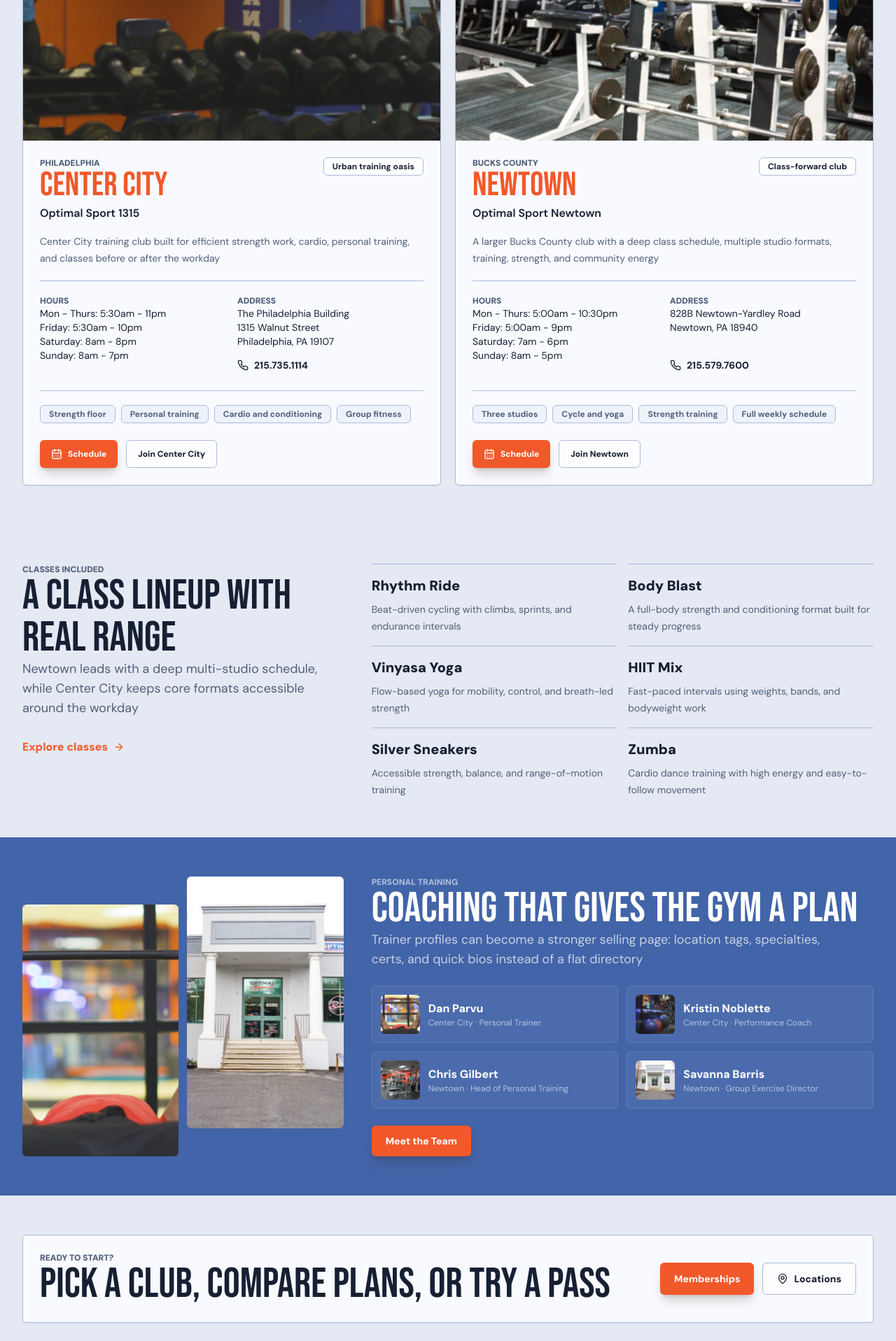
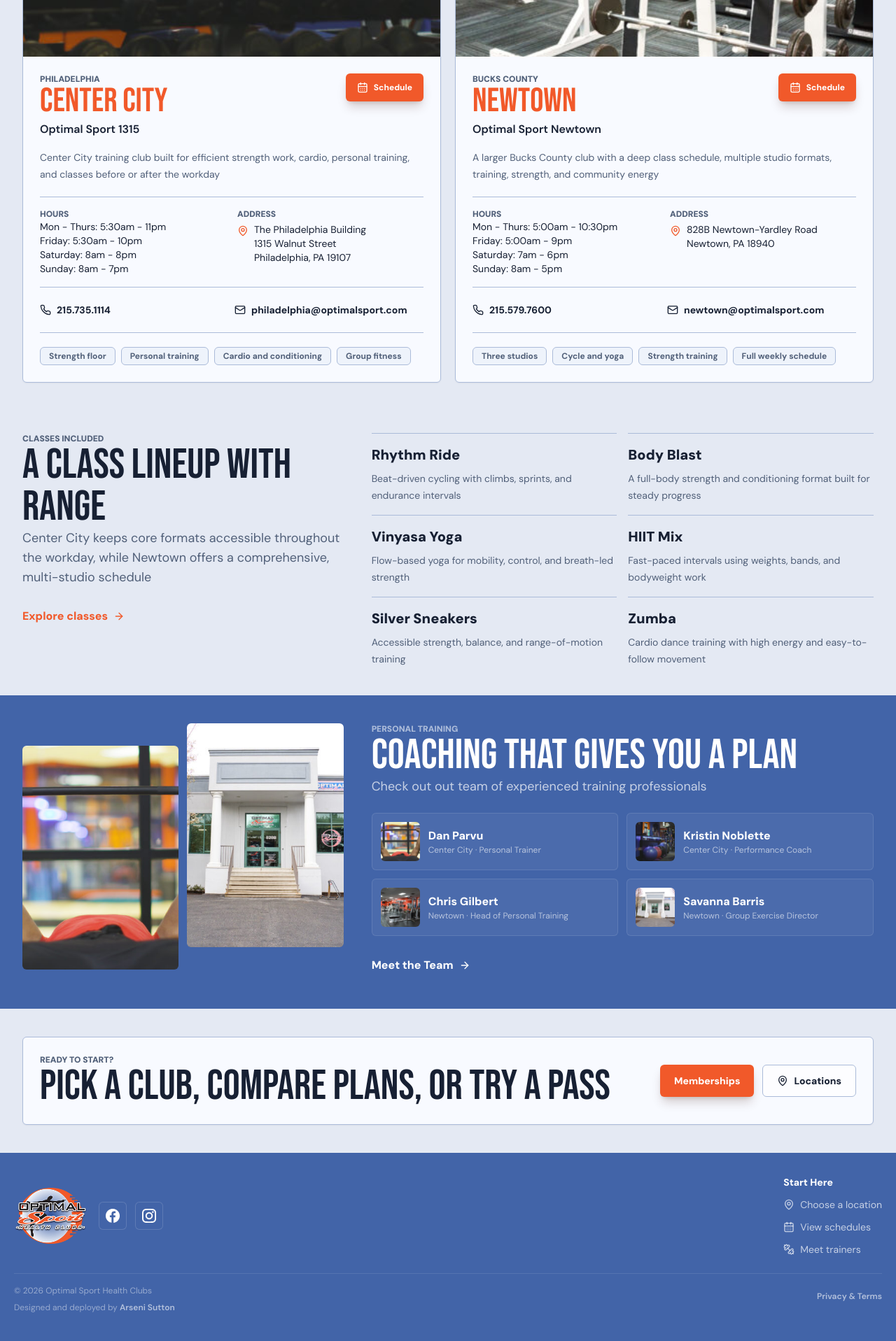
Before and after one commit to asuttt/Optimal-Sports, a React (Vite) app: page / in a window 1280 px wide. Shown: the part 880-2797 px from the top of the page at 70% size. Built offline with nearby package versions, Linux system fonts and the light colour scheme; the HTML template or start-up script is replaced by a standard one.

Commit message:
Refine Home Page Layout, Footer, & Global Spacing

```diff
--- a/src/components/layout/PublicLayout.tsx
+++ b/src/components/layout/PublicLayout.tsx
@@ -1,4 +1,4 @@
-import { ReactNode, useEffect, useState } from 'react';
+import { type MouseEvent, type ReactNode, useEffect, useLayoutEffect, useState } from 'react';
 import { Link, NavLink, useLocation } from 'react-router-dom';
 import { CalendarDays, Dumbbell, MapPin, Menu, Ticket } from 'lucide-react';
 import { Sheet, SheetContent, SheetTrigger } from '@/components/ui/sheet';
@@ -24,9 +24,19 @@ export default function PublicLayout({ children }: { children: ReactNode }) {
   const location = useLocation();
   const [open, setOpen] = useState(false);
 
-  useEffect(() => {
+  const handleSamePageClick = (event: MouseEvent<HTMLAnchorElement>, to: string) => {
+    if (location.pathname !== to) return;
+
+    event.preventDefault();
     setOpen(false);
+    window.scrollTo({ top: 0, left: 0, behavior: 'smooth' });
+  };
+
+  useLayoutEffect(() => {
+    setOpen(false);
+    document.documentElement.style.scrollBehavior = 'auto';
     window.scrollTo({ top: 0, left: 0, behavior: 'auto' });
+    document.documentElement.style.scrollBehavior = '';
   }, [location.pathname]);
 
   useEffect(() => {
@@ -39,6 +49,7 @@ export default function PublicLayout({ children }: { children: ReactNode }) {
         <NavLink
           key={item.to}
           to={item.to}
+          onClick={(event) => handleSamePageClick(event, item.to)}
           className={({ isActive }) =>
             `site-nav-link ${isActive ? 'site-nav-link-active' : ''}`
           }
@@ -55,6 +66,7 @@ export default function PublicLayout({ children }: { children: ReactNode }) {
         <NavLink
           key={item.to}
           to={item.to}
+          onClick={(event) => handleSamePageClick(event, item.to)}
           className={({ isActive }) =>
             `site-nav-link ${isActive ? 'site-nav-link-active' : ''}`
           }
@@ -69,17 +81,17 @@ export default function PublicLayout({ children }: { children: ReactNode }) {
     <div className="min-h-screen bg-os-paper text-os-ink">
       <header className="sticky top-0 z-50 border-b border-white/10 bg-os-black text-white lg:h-24">
         <div className="relative mx-auto flex max-w-7xl items-center justify-between px-5 py-3 lg:h-full lg:px-8 lg:py-0">
-          <Link to="/" className="flex items-center gap-3 lg:-mb-7 lg:mt-2 lg:self-start">
-            <img src={logo} alt="Optimal Sport Health Clubs" className="h-16 w-auto object-contain lg:h-24 lg:drop-shadow-2xl" />
+          <Link to="/" onClick={(event) => handleSamePageClick(event, '/')} className="flex cursor-pointer items-center gap-3 lg:-mb-7 lg:mt-2 lg:self-start">
+            <img src={logo} alt="Optimal Sport Health Clubs" draggable={false} className="h-16 w-auto select-none object-contain lg:h-24 lg:drop-shadow-2xl" />
           </Link>
 
           <div className="hidden items-center gap-8 lg:flex">
             <nav className="flex items-center gap-7">{desktopLinks}</nav>
             <div className="flex items-center gap-3 border-l border-white/15 pl-6">
-              <Link to="/schedule" className="icon-cta" aria-label="Schedule">
-                <CalendarDays className="h-5 w-5" />
+              <Link to="/schedule" onClick={(event) => handleSamePageClick(event, '/schedule')} className="icon-cta nav-icon-cta" aria-label="Schedule">
+                <CalendarDays className="h-4 w-4" />
               </Link>
-              <Link to="/memberships" className="site-button site-button-small">
+              <Link to="/memberships" onClick={(event) => handleSamePageClick(event, '/memberships')} className="site-button site-button-small">
                 Join
               </Link>
             </div>
@@ -93,14 +105,14 @@ export default function PublicLayout({ children }: { children: ReactNode }) {
             </SheetTrigger>
             <SheetContent side="right" className="border-l border-white/10 bg-os-black p-0 text-white">
               <div className="border-b border-white/10 p-5">
-                <img src={logo} alt="Optimal Sport Health Clubs" className="h-16 object-contain" />
+                <img src={logo} alt="Optimal Sport Health Clubs" draggable={false} className="h-16 select-none object-contain" />
               </div>
               <nav className="flex flex-col gap-1 p-5">{mobileLinks}</nav>
               <div className="grid gap-3 p-5">
-                <Link to="/schedule" className="site-button justify-center">
+                <Link to="/schedule" onClick={(event) => handleSamePageClick(event, '/schedule')} className="site-button justify-center">
                   View Schedule
                 </Link>
-                <Link to="/memberships" className="site-button-secondary justify-center">
+                <Link to="/memberships" onClick={(event) => handleSamePageClick(event, '/memberships')} className="site-button-secondary justify-center">
                   Memberships
                 </Link>
               </div>
@@ -109,16 +121,13 @@ export default function PublicLayout({ children }: { children: ReactNode }) {
         </div>
       </header>
 
-      <main>{children}</main>
+      <main key={location.pathname} className="page-transition">{children}</main>
 
-      <footer className="bg-os-black px-5 py-10 text-white">
-        <div className="mx-auto grid max-w-7xl gap-8 md:grid-cols-[1.5fr_1fr_1fr]">
-          <div>
-            <img src={logo} alt="Optimal Sport Health Clubs" className="h-20 object-contain" />
-            <p className="mt-4 max-w-md text-sm leading-6 text-white/70">
-              Serious fitness, strong coaching, and two Philadelphia-area clubs built around the way members actually train
-            </p>
-            <div className="mt-5 flex gap-3">
+      <footer className="bg-os-black px-5 py-8 text-white">
+        <div className="mx-auto grid max-w-7xl gap-6 md:grid-cols-[1.5fr_1fr]">
+          <div className="flex flex-wrap items-center gap-4">
+            <img src={logo} alt="Optimal Sport Health Clubs" draggable={false} className="h-20 select-none object-contain" />
+            <div className="flex gap-3">
               <a href="https://www.facebook.com/OptimalSport1315" target="_blank" rel="noopener noreferrer" aria-label="Facebook" className="social-link">
                 <span className="social-icon" style={{ maskImage: `url(${fbIcon})`, WebkitMaskImage: `url(${fbIcon})` }} />
               </a>
@@ -127,21 +136,15 @@ export default function PublicLayout({ children }: { children: ReactNode }) {
               </a>
             </div>
           </div>
-          <div className="space-y-3 text-sm text-white/70">
+          <div className="space-y-3 text-sm text-white/70 md:justify-self-end">
             <h2 className="footer-heading">Start Here</h2>
             <Link to="/locations" className="footer-link"><MapPin className="h-4 w-4" /> Choose a location</Link>
             <Link to="/schedule" className="footer-link"><CalendarDays className="h-4 w-4" /> View schedules</Link>
             <Link to="/training" className="footer-link"><Dumbbell className="h-4 w-4" /> Meet trainers</Link>
           </div>
-          <div className="space-y-3 text-sm text-white/70">
-            <h2 className="footer-heading">Membership</h2>
-            <Link to="/memberships" className="footer-link"><Ticket className="h-4 w-4" /> Compare plans</Link>
-            <a href="tel:+12157351114" className="footer-link">Center City: 215.735.1114</a>
-            <a href="tel:+12155797600" className="footer-link">Newtown: 215.579.7600</a>
-          </div>
         </div>
-        <div className="mx-auto mt-8 flex max-w-7xl flex-col gap-3 border-t border-white/10 pt-5 text-xs text-white/45 sm:flex-row sm:justify-between">
-          <div className="space-y-1">
+        <div className="mx-auto mt-6 flex max-w-7xl flex-col gap-3 border-t border-white/10 pt-4 text-xs text-white/45 sm:flex-row sm:justify-between">
+          <div className="space-y-0">
             <p>© {new Date().getFullYear()} Optimal Sport Health Clubs</p>
             <p>
               Designed and deployed by{' '}
--- a/src/index.css
+++ b/src/index.css
@@ -33,10 +33,6 @@
     @apply border-border;
   }
 
-  html {
-    scroll-behavior: smooth;
-  }
-
   body {
     @apply bg-os-paper text-os-ink antialiased;
     font-family: 'DM Sans', sans-serif;
@@ -59,6 +55,10 @@
 }
 
 @layer components {
+  .page-transition {
+    animation: page-fade-in 240ms ease-out both;
+  }
+
   .site-nav-link {
     @apply relative inline-flex min-h-[44px] items-center text-sm font-bold text-white/70 transition-colors hover:text-white;
   }
@@ -98,22 +98,22 @@
     @apply justify-center border border-white/15 px-3 text-white hover:border-[#F1592A] hover:bg-[#F1592A];
   }
 
+  .nav-icon-cta {
+    @apply h-10 min-h-10 w-10 px-0 py-0;
+  }
+
   .social-link {
-    @apply flex h-10 w-10 items-center justify-center rounded-md border border-transparent bg-white text-os-ink transition duration-200 ease-out hover:-translate-y-0.5 hover:border-[#F1592A] hover:bg-white hover:shadow-lg hover:shadow-orange-950/20 active:translate-y-0;
+    @apply flex h-10 w-10 items-center justify-center rounded-md border border-white/15 bg-[#4264A8] text-white transition duration-200 ease-out hover:-translate-y-0.5 hover:border-[#F1592A] hover:bg-[#F1592A] hover:shadow-lg hover:shadow-orange-950/20 active:translate-y-0;
   }
 
   .social-icon {
-    @apply block h-5 w-5 bg-os-ink transition duration-200 ease-out;
+    @apply block h-5 w-5 bg-white transition duration-200 ease-out;
     mask-position: center;
     mask-repeat: no-repeat;
     mask-size: contain;
     -webkit-mask-position: center;
     -webkit-mask-repeat: no-repeat;
     -webkit-mask-size: contain;
-  }
-
-  .social-link:hover .social-icon {
-    background-color: #F1592A;
   }
 
   .footer-heading {
@@ -126,15 +126,19 @@
 
   .section-shell,
   .page-shell {
-    @apply mx-auto max-w-7xl px-5 py-14 lg:px-8;
+    @apply mx-auto max-w-7xl px-5 py-10 lg:px-8;
+  }
+
+  .home-section {
+    @apply py-10;
   }
 
   .page-shell {
-    @apply space-y-14;
+    @apply space-y-10;
   }
 
   .hero-section {
-    @apply relative min-h-[680px] overflow-hidden bg-os-black;
+    @apply relative min-h-[500px] overflow-hidden bg-os-black;
   }
 
   .hero-image {
@@ -147,7 +151,7 @@
   }
 
   .hero-content {
-    @apply relative z-10 mx-auto flex min-h-[680px] max-w-7xl flex-col justify-center px-5 py-24 text-white lg:px-8;
+    @apply relative z-10 mx-auto flex min-h-[500px] max-w-7xl flex-col justify-start px-5 pb-16 pt-20 text-white sm:pt-24 lg:px-8;
   }
 
   .hero-title,
@@ -200,7 +204,7 @@
   }
 
   .split-hero {
-    @apply grid items-center gap-8 lg:grid-cols-[0.95fr_1.05fr];
+    @apply grid items-start gap-8 border-b border-os-line pb-10 lg:grid-cols-[0.95fr_1.05fr];
   }
 
   .split-hero img {
@@ -286,8 +290,20 @@
     @apply relative mt-5 inline-flex min-h-[44px] items-center gap-2 font-extrabold text-os-orange transition duration-200 ease-out after:absolute after:bottom-1 after:left-0 after:h-0.5 after:w-full after:origin-left after:scale-x-0 after:bg-[#F1592A] after:transition-transform after:duration-200 hover:translate-x-1 hover:text-os-ink hover:after:scale-x-100;
   }
 
+  .text-link-dark {
+    @apply text-white hover:text-os-orange;
+  }
+
   .contact-link {
     @apply relative inline-flex w-fit justify-self-start min-h-[32px] items-center gap-2 font-bold text-os-ink transition duration-200 ease-out after:absolute after:bottom-0 after:left-0 after:h-0.5 after:w-full after:origin-left after:scale-x-0 after:bg-[#F1592A] after:transition-transform after:duration-200 hover:translate-x-1 hover:text-os-orange hover:after:scale-x-100;
+  }
+
+  .address-map-link {
+    @apply mt-1 grid w-fit grid-cols-[auto_1fr] gap-2 text-os-ink transition duration-200 ease-out hover:translate-x-1 hover:text-os-orange;
+  }
+
+  .address-map-link span span {
+    @apply block;
   }
 
   .credit-link {
@@ -303,11 +319,11 @@
   }
 
   .image-stack img {
-    @apply h-[360px] w-full rounded-md object-cover;
+    @apply h-[320px] w-full rounded-md object-cover;
   }
 
   .image-stack img:first-child {
-    @apply mt-10;
+    @apply mt-8;
   }
 
   .trainer-mini {
@@ -541,3 +557,19 @@
     }
   }
 }
+
+@keyframes page-fade-in {
+  from {
+    opacity: 0;
+  }
+
+  to {
+    opacity: 1;
+  }
+}
+
+@media (prefers-reduced-motion: reduce) {
+  .page-transition {
+    animation: none;
+  }
+}
--- /dev/null
+++ b/src/lib/mapLinks.ts
@@ -0,0 +1,31 @@
+export function isAppleMapsPlatform() {
+  if (typeof navigator === 'undefined') return false;
+
+  const platform = navigator.platform.toLowerCase();
+  const userAgent = navigator.userAgent.toLowerCase();
+  const isIOS = /iphone|ipad|ipod/.test(userAgent);
+  const isMac = platform.includes('mac');
+  const isIPadOSDesktopMode = isMac && navigator.maxTouchPoints > 1;
+
+  return isIOS || isMac || isIPadOSDesktopMode;
+}
+
+export function getMapUrls(address: string, appleMapsUrl?: string) {
+  const query = encodeURIComponent(address);
+
+  return {
+    apple: appleMapsUrl ?? `https://maps.apple.com/?q=${query}`,
+    google: `https://maps.google.com/?q=${query}`,
+  };
+}
+
+export function openAppleMapsOnApplePlatform(
+  event: React.MouseEvent<HTMLAnchorElement>,
+  address: string,
+  appleMapsUrl?: string
+) {
+  if (!isAppleMapsPlatform()) return;
+
+  event.preventDefault();
+  window.location.assign(getMapUrls(address, appleMapsUrl).apple);
+}
--- a/src/pages/PublicHomePage.tsx
+++ b/src/pages/PublicHomePage.tsx
@@ -1,6 +1,7 @@
 import { Link } from 'react-router-dom';
-import { ArrowRight, CalendarDays, MapPin, Phone } from 'lucide-react';
+import { ArrowRight, CalendarDays, Mail, MapPin, Phone } from 'lucide-react';
 import { locations, siteImages, classes, trainers } from '@/data/optimalSite';
+import { getMapUrls, openAppleMapsOnApplePlatform } from '@/lib/mapLinks';
 
 export default function PublicHomePage() {
   return (
@@ -14,14 +15,10 @@ export default function PublicHomePage() {
           <p className="hero-copy">
             Serious fitness, strong coaching, and two Philadelphia-area clubs built around the way members actually train
           </p>
-          <div className="flex flex-wrap gap-3">
-            <Link to="/locations" className="site-button">Choose Your Club</Link>
-            <Link to="/schedule" className="site-button-secondary bg-white/10 text-white hover:bg-white/20">View Schedule</Link>
-          </div>
         </div>
       </section>
 
-      <section className="section-shell -mt-10 relative z-10">
+      <section className="section-shell home-section relative z-10 pt-10">
         <div className="location-grid">
           {locations.map((location) => (
             <article key={location.id} className="location-card">
@@ -33,10 +30,13 @@ export default function PublicHomePage() {
                     <h2 className="display-sm text-os-orange">{location.shortName}</h2>
                     <p className="mt-1 font-semibold">{location.name}</p>
                   </div>
-                  <span className="tag">{location.badge}</span>
+                  <Link to={`/schedule?location=${location.id}`} className="site-button site-button-small">
+                    <CalendarDays className="h-4 w-4" /> Schedule
+                  </Link>
                 </div>
                 <p className="mt-4 text-sm leading-6 text-os-muted">{location.summary}</p>
-                <div className="mt-5 grid gap-4 border-y border-os-line py-5 text-sm md:grid-cols-2">
+                <div className="mt-5 border-y border-os-line py-4 text-sm">
+                  <div className="grid gap-4 md:grid-cols-2">
                     <div>
                       <p className="mini-label">Hours</p>
                       <p>{location.hours[0]}</p>
@@ -46,19 +46,31 @@ export default function PublicHomePage() {
                     </div>
                     <div>
                       <p className="mini-label">Address</p>
-                    {location.address.map((line) => <p key={line}>{line}</p>)}
-                    {location.id === 'newtown' ? <p aria-hidden="true">&nbsp;</p> : null}
-                    <a href={`tel:+1${location.phone.replace(/\D/g, '')}`} className="contact-link mt-2">
+                      <a
+                        href={getMapUrls(location.address.join(' '), location.appleMapsUrl).google}
+                        target="_blank"
+                        rel="noopener noreferrer"
+                        onClick={(event) => openAppleMapsOnApplePlatform(event, location.address.join(' '), location.appleMapsUrl)}
+                        className="address-map-link"
+                      >
+                        <MapPin className="mt-1 h-4 w-4 shrink-0 text-os-orange" />
+                        <span>
+                          {location.address.map((line) => <span key={line}>{line}</span>)}
+                        </span>
+                      </a>
+                    </div>
+                  </div>
+                  <div className="mt-4 grid gap-2 border-t border-os-line pt-4 sm:grid-cols-2">
+                    <a href={`tel:+1${location.phone.replace(/\D/g, '')}`} className="contact-link">
                       <Phone className="h-4 w-4" /> {location.phone}
+                    </a>
+                    <a href={`mailto:${location.email}`} className="contact-link">
+                      <Mail className="h-4 w-4" /> {location.email}
                     </a>
                   </div>
                 </div>
                 <div className="mt-5 flex flex-wrap gap-2">
                   {location.highlights.map((item) => <span key={item} className="pill">{item}</span>)}
-                </div>
-                <div className="mt-6 flex flex-wrap gap-3">
-                  <Link to="/schedule" className="site-button site-button-small"><CalendarDays className="h-4 w-4" /> Schedule</Link>
-                  <Link to="/memberships" className="site-button-secondary site-button-small">Join {location.shortName}</Link>
                 </div>
               </div>
             </article>
@@ -66,12 +78,12 @@ export default function PublicHomePage() {
         </div>
       </section>
 
-      <section className="section-shell section-grid">
+      <section className="section-shell home-section section-grid pt-8">
         <div>
           <p className="eyebrow">Classes Included</p>
-          <h2 className="display-md">A class lineup with real range</h2>
+          <h2 className="display-md">A class lineup with range</h2>
           <p className="section-copy">
-            Newtown leads with a deep multi-studio schedule, while Center City keeps core formats accessible around the workday
+            Center City keeps core formats accessible throughout the workday, while Newtown offers a comprehensive, multi-studio schedule
           </p>
           <Link to="/classes" className="text-link">Explore classes <ArrowRight className="h-4 w-4" /></Link>
         </div>
@@ -86,16 +98,16 @@ export default function PublicHomePage() {
       </section>
 
       <section className="dark-band">
-        <div className="section-shell section-grid">
+        <div className="section-shell home-section section-grid">
           <div className="image-stack">
             <img src={siteImages.training} alt="" />
             <img src={siteImages.newtownStudio} alt="" />
           </div>
           <div>
             <p className="eyebrow text-os-gold">Personal Training</p>
-            <h2 className="display-md text-white">Coaching that gives the gym a plan</h2>
+            <h2 className="display-md text-white">Coaching that gives you a plan</h2>
             <p className="section-copy text-white/70">
-              Trainer profiles can become a stronger selling page: location tags, specialties, certs, and quick bios instead of a flat directory
+              Check out out team of experienced training professionals
             </p>
             <div className="mt-6 grid gap-3 sm:grid-cols-2">
               {trainers.slice(0, 4).map((trainer) => (
@@ -108,12 +120,12 @@ export default function PublicHomePage() {
                 </div>
               ))}
             </div>
-            <Link to="/training" className="site-button mt-6">Meet the Team</Link>
+            <Link to="/training" className="text-link text-link-dark">Meet the Team <ArrowRight className="h-4 w-4" /></Link>
           </div>
         </div>
       </section>
 
-      <section className="section-shell">
+      <section className="section-shell home-section">
         <div className="cta-panel">
           <div>
             <p className="eyebrow">Ready to start?</p>
--- a/src/pages/PublicSchedulePage.tsx
+++ b/src/pages/PublicSchedulePage.tsx
@@ -1,11 +1,18 @@
-import { useMemo, useState } from 'react';
+import { useEffect, useMemo, useState } from 'react';
+import { useSearchParams } from 'react-router-dom';
 import { CalendarDays, MapPin } from 'lucide-react';
 import { LocationId, locations, schedule } from '@/data/optimalSite';
 
 const days = ['Monday', 'Tuesday', 'Wednesday', 'Thursday', 'Friday', 'Saturday', 'Sunday'];
+const locationIds = locations.map((location) => location.id);
+
+function getInitialLocation(locationParam: string | null): LocationId {
+  return locationIds.includes(locationParam as LocationId) ? locationParam as LocationId : 'newtown';
+}
 
 export default function PublicSchedulePage() {
-  const [activeLocation, setActiveLocation] = useState<LocationId>('newtown');
+  const [searchParams, setSearchParams] = useSearchParams();
+  const [activeLocation, setActiveLocation] = useState<LocationId>(() => getInitialLocation(searchParams.get('location')));
   const [activeStudio, setActiveStudio] = useState('All');
   const currentDay = useMemo(() => new Intl.DateTimeFormat('en-US', { weekday: 'long' }).format(new Date()), []);
   const activeSchedule = schedule[activeLocation];
@@ -13,6 +20,15 @@ export default function PublicSchedulePage() {
   const studios = ['All', ...activeSchedule.studios];
 
   const visibleSessions = activeSchedule.sessions.filter((session) => activeStudio === 'All' || session[3] === activeStudio);
+
+  useEffect(() => {
+    const locationParam = getInitialLocation(searchParams.get('location'));
+
+    if (locationParam !== activeLocation) {
+      setActiveLocation(locationParam);
+      setActiveStudio('All');
+    }
+  }, [activeLocation, searchParams]);
 
   return (
     <div className="page-shell">
@@ -43,6 +59,7 @@ export default function PublicSchedulePage() {
               onClick={() => {
                 setActiveLocation(item.id);
                 setActiveStudio('All');
+                setSearchParams({ location: item.id });
               }}
             >
               {item.shortName}
```
Also changed, not shown: src/pages/PublicFacilityPage.tsx (+1 -57 lines). Lines whose indentation alone changed are shown as unchanged.
